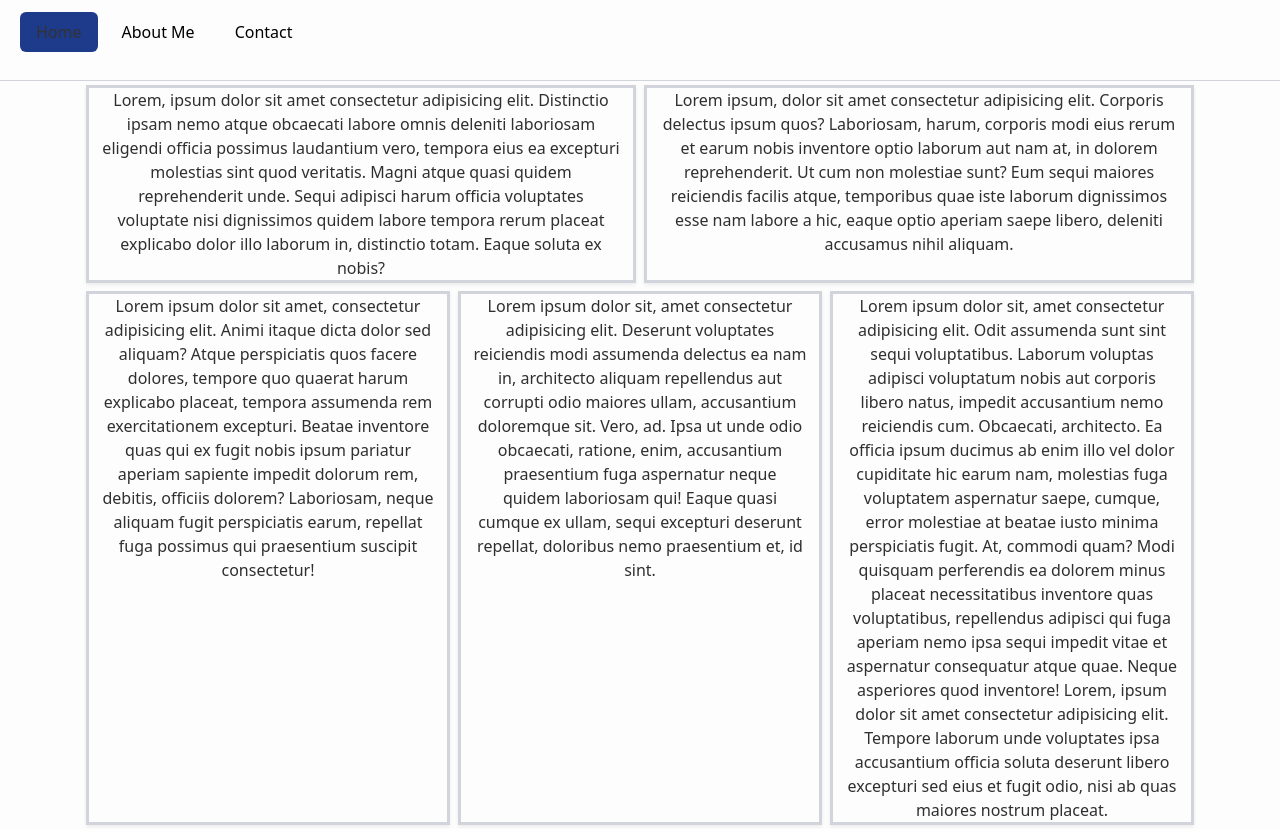
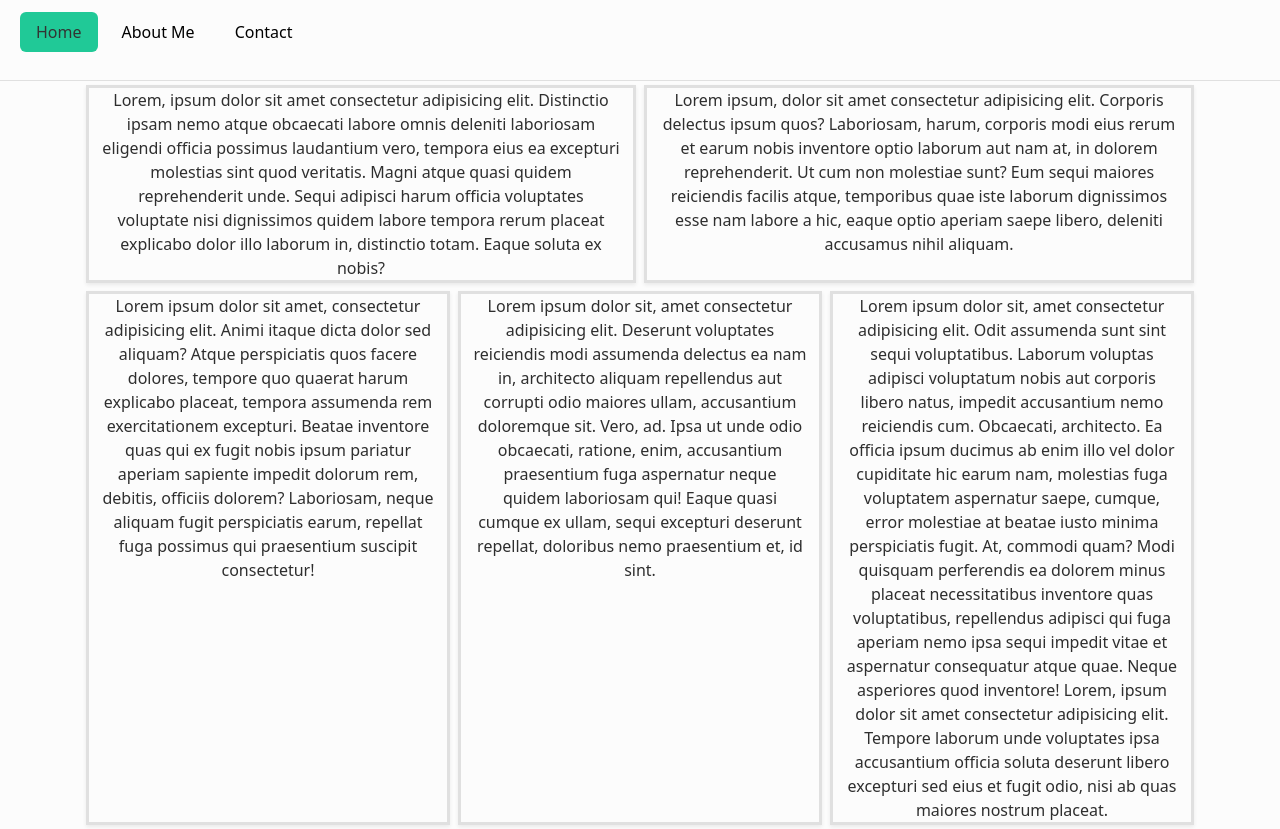
Before and after one commit to Oscar679/iot_project, a Flask app: page / in a window 1280 px wide. Run offline with Flask 3, Linux system fonts and the light colour scheme; some libraries are stand-ins or nearby versions.

```diff
--- a/static/css/style.css
+++ b/static/css/style.css
@@ -1,14 +1,14 @@
 :root {
-    --bs-body-bg: #fdfdfd;
-    /* Ultra-light */
-    --bs-body-color: #2f2f2f;
-    /* Nearly black */
-    --bs-primary: #1e3a8a;
-    /* Navy (humidity) */
-    --bs-warning: #f59e0b;
-    /* Gold (temperature) */
-    --bs-secondary: #d1d5db;
-    /* Pale gray */
+    --bs-body-bg: #fcfcfc;
+    /* Off-white */
+    --bs-body-color: #2e2e2e;
+    /* Dark slate */
+    --bs-primary: #20c997;
+    /* Teal (humidity) */
+    --bs-warning: #ff6b6b;
+    /* Coral (temperature) */
+    --bs-secondary: #e0e0e0;
+    /* Light gray borders */
 }
 
 html {
```
